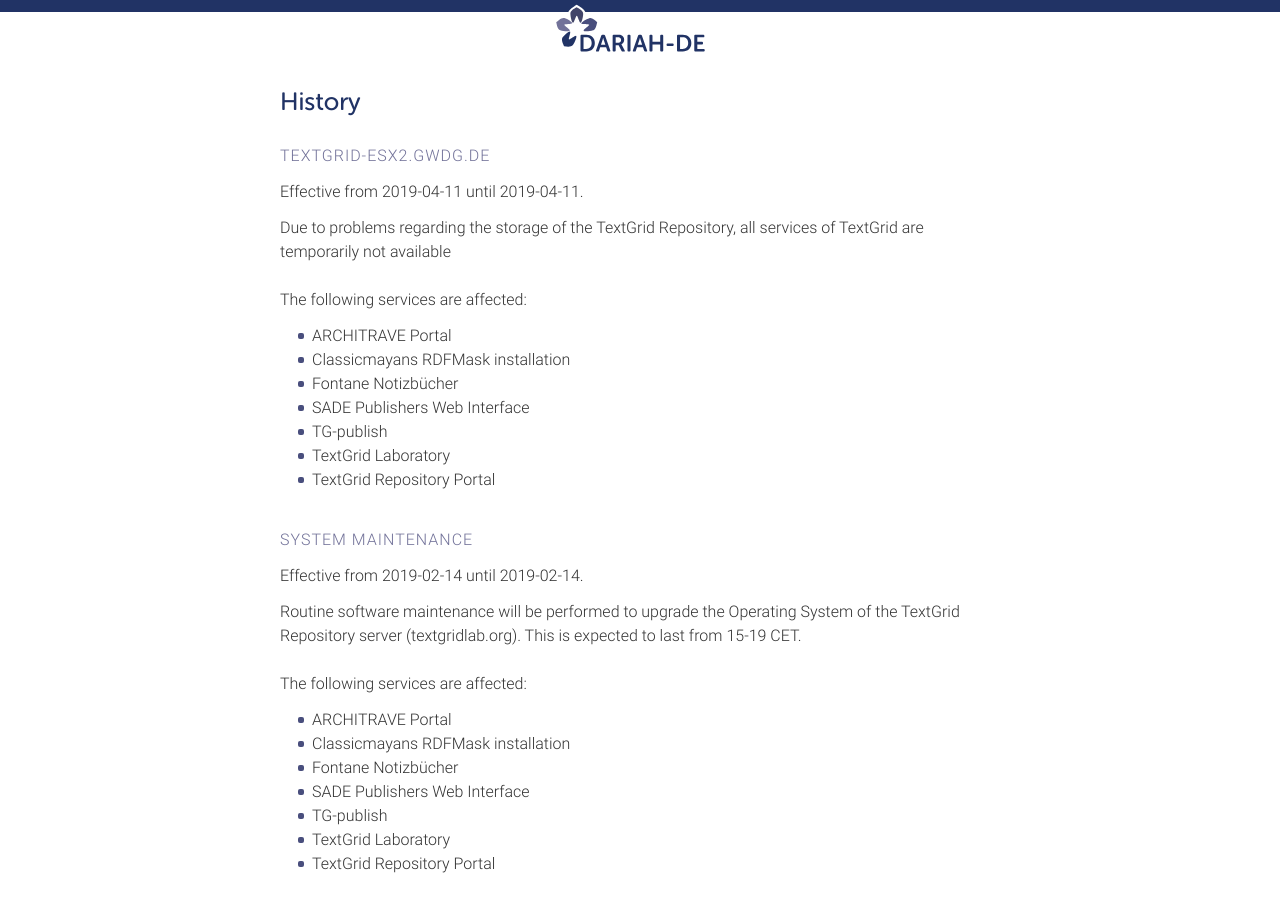
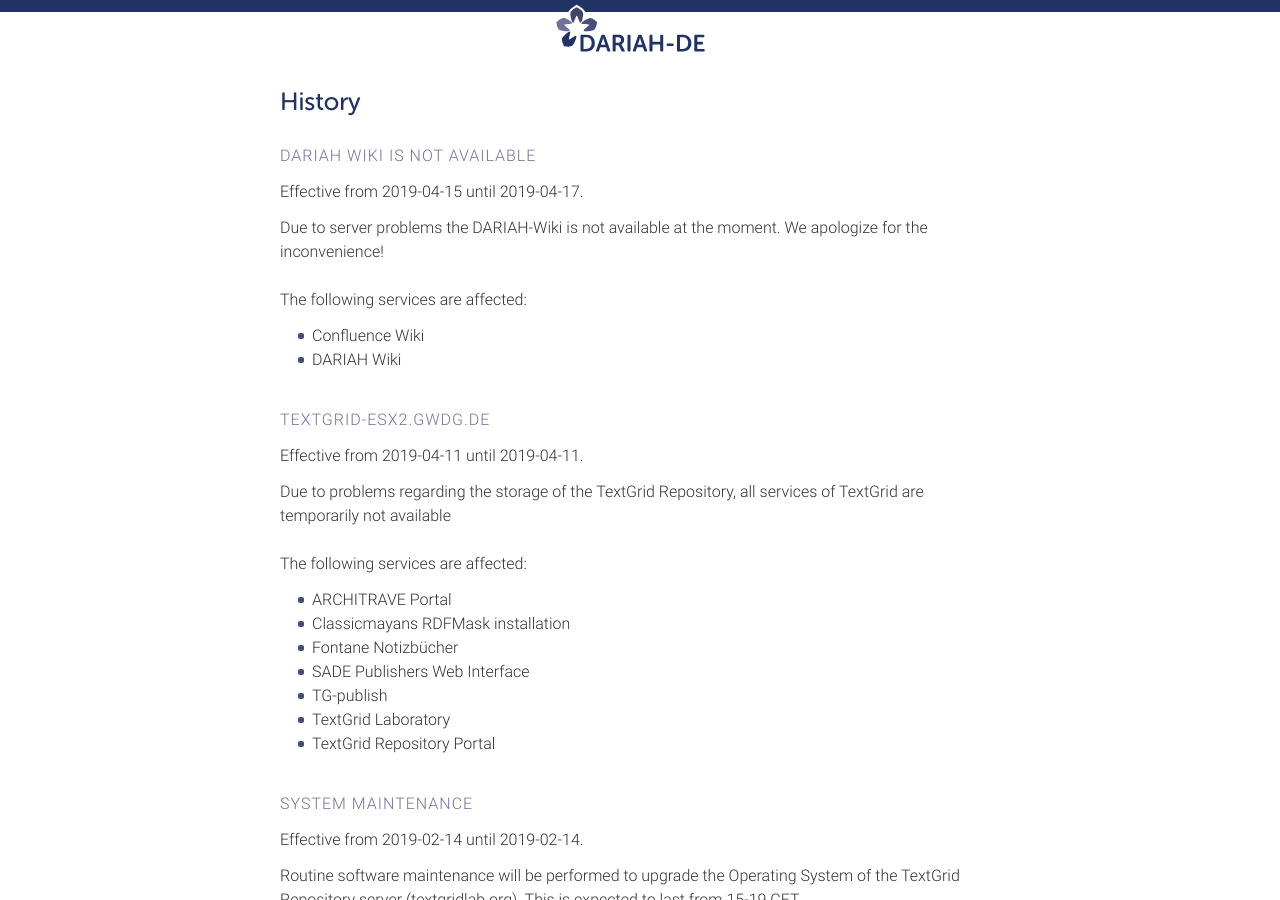
Before and after one commit to DARIAH-DE/status, a Jekyll site: the page built from history.md, in a window 1280 px wide and 900 px high. Built offline with Jekyll 4.4.1, drawn with Linux system fonts in a browser that asks for light colours; our own code applies the rules of GitHub Pages for plain Markdown files.

Commit message:
Update history.yaml

```diff
--- a/_data/history.yaml
+++ b/_data/history.yaml
@@ -1,4 +1,10 @@
 ---
+- title: 'DARIAH Wiki is not available'
+  date_start: '2019-04-15'
+  date_end: '2019-04-17'
+  description: 'Due to server problems the DARIAH-Wiki is not available at the moment. We apologize for the inconvenience!'
+  affected:
+    - '/servers/wiki'
 - title: 'textgrid-esx2.gwdg.de'
   date_start: '2019-04-11'
   date_end: '2019-04-11'
```
